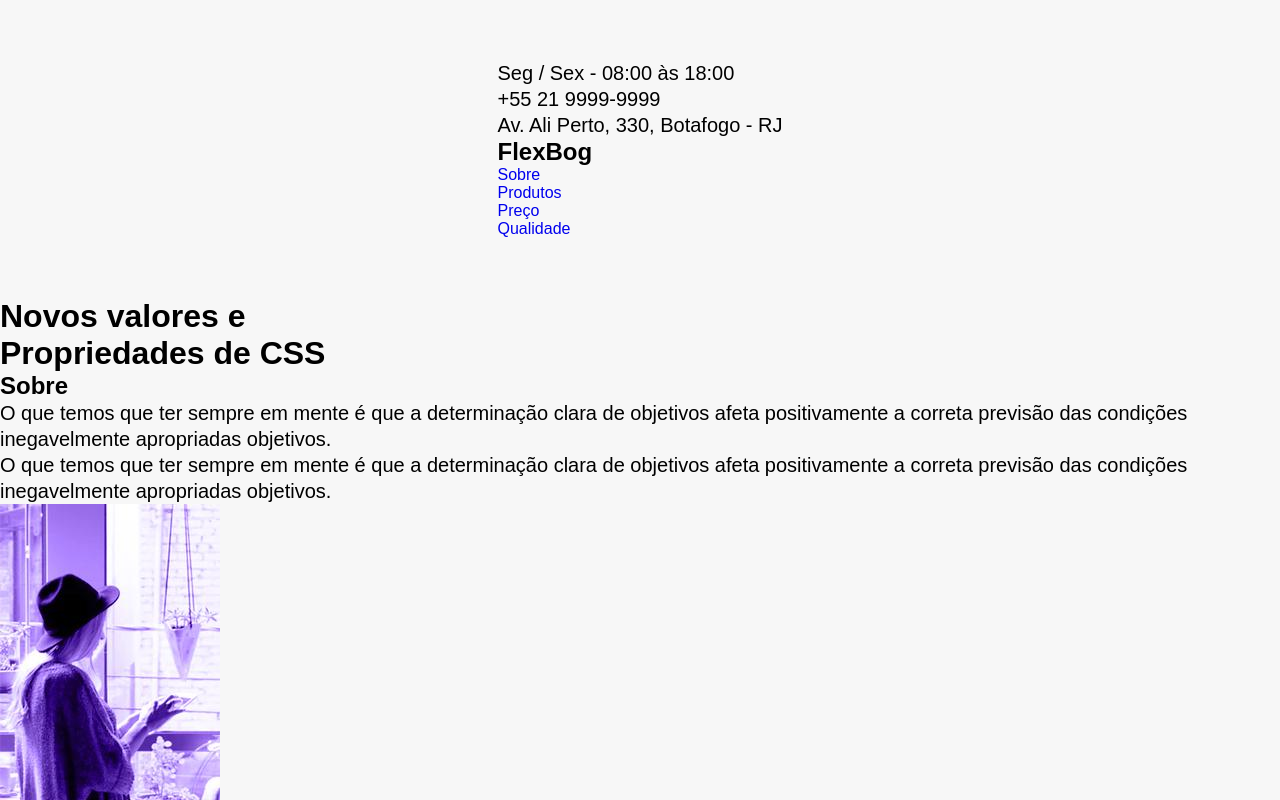
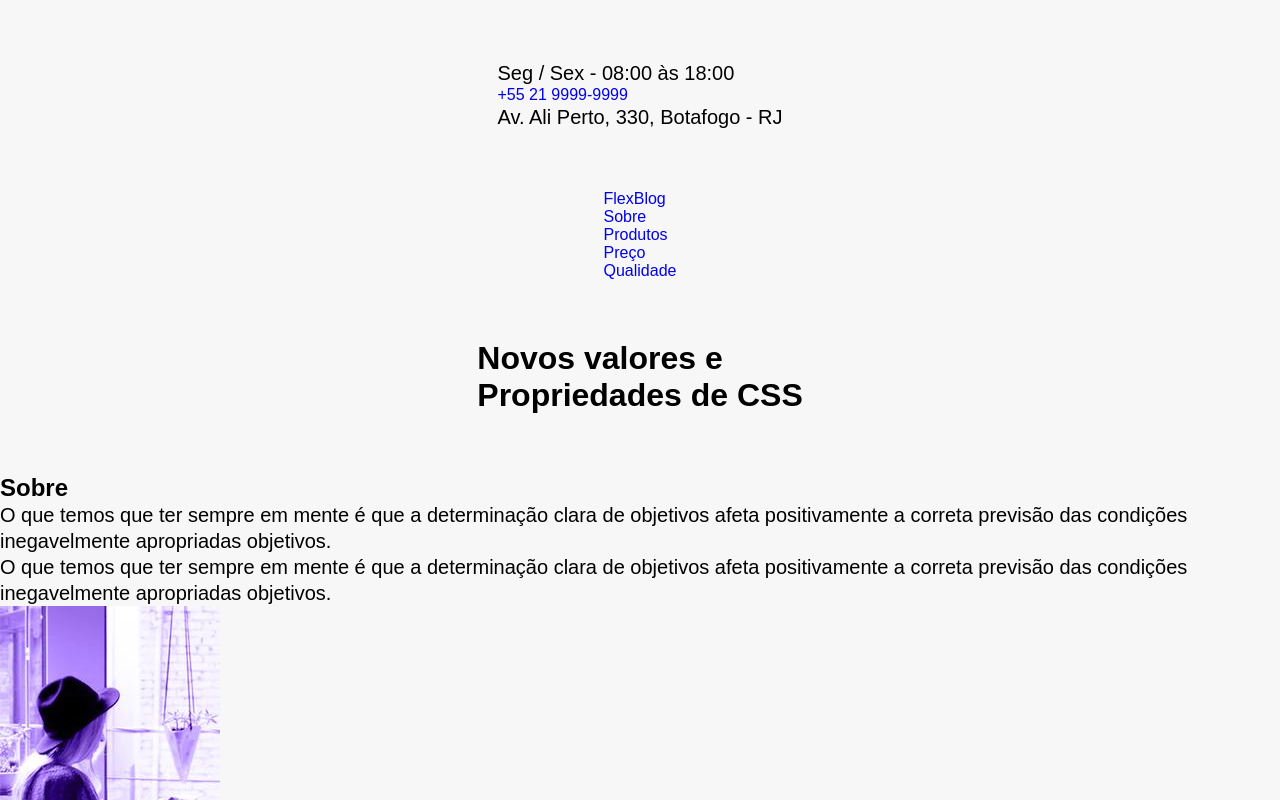
Before and after one commit to DevVictorSA/Origamid, a plain HTML site: page flex-box-origamid/index.html in a window 1280 px wide. Shown: the top 800 px of the page. Drawn offline with Linux system fonts and the light colour scheme; files that its build step writes are made by us from their sources.

Commit message:
flexbox alteração menu

```diff
--- a/flex-box-origamid/index.html
+++ b/flex-box-origamid/index.html
@@ -9,14 +9,16 @@
     <title>FlexBlog</title>
 </head>
 <body>
-    <header>
+    <div class="info-bg">
         <div class="info-header">
             <p>Seg / Sex - 08:00 às 18:00</p>
-            <p>+55 21 9999-9999</p>
+            <a href="tel:552199999999">+55 21 9999-9999</a>
             <p>Av. Ali Perto, 330, Botafogo - RJ</p>
         </div>
+    </div>
+    <header class="menu-header-bg">
         <nav class="menu-header">
-            <h1 class="logo-header">FlexBog</h1>
+            <a href="/">FlexBlog</a>
             <ul>
                 <li><a href="/">Sobre</a></li>
                 <li><a href="/">Produtos</a></li>
@@ -25,19 +27,16 @@
             </ul>
         </nav>
     </header>
+    <h1 class="titulo-principal-h1">Novos valores e <br> Propriedades de CSS </h1>
     <main>
-        <div class="titulo-principal">
-            <h1 class="titulo-principal-h1">Novos valores e </h1>
-            <h1 class="titulo-principal-h1">Propriedades de CSS</h1>
-        </div>
-        <article class="sobre" id="sobre">
+        <section class="sobre" id="sobre">
             <h1>Sobre</h1>
             <p>O que temos que ter sempre em mente é que a determinação clara de objetivos afeta positivamente a correta previsão das condições inegavelmente apropriadas objetivos.</p>
             <p>O que temos que ter sempre em mente é que a determinação clara de objetivos afeta positivamente a correta previsão das condições inegavelmente apropriadas objetivos.</p>
             <img src="img/sobre1.jpg" alt="mulher">
             <img src="img/sobre2.jpg" alt="desenho">
-        </article>
-        <article class="produtos" id="produtos">
+        </section>
+        <section class="produtos" id="produtos">
             <div class="box1">
                 <h1 class="titulo-box1">Purple</h1>
                 <img src="img/produtos1.jpg" alt="purple">
@@ -50,8 +49,8 @@
                 <h1 class="titulo-box3">Purple</h1>
                 <img src="img/produtos3.jpg" alt="Blue">
             </div>
-        </article>
-        <article class="preco" id="preco">
+        </section>
+        <section class="preco" id="preco">
             <div class="preco1">
                 <h1 class="preco-titulo">Cobre</h1>
                 <span>R$19</span>
@@ -88,7 +87,7 @@
                 </ul>
                 <button>Comprar</button>
             </div>
-        </article>
+        </section>
     </main>
 </body>
 </html>
```
